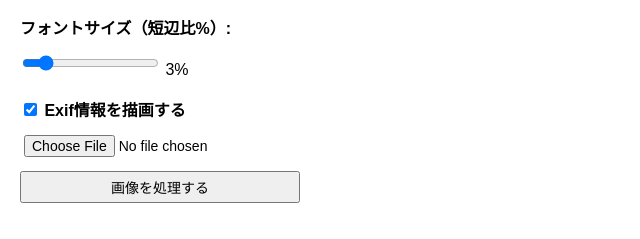
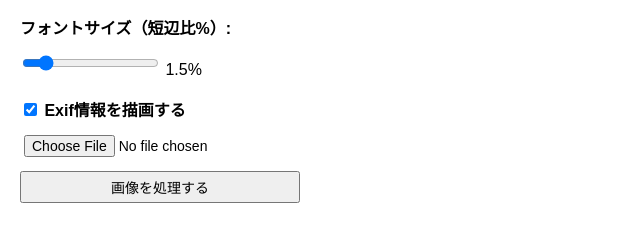
Before and after one commit to CiaNostal/white_frame_tool, a plain HTML site: page index.html in a window 1280 px wide. Shown: the part 554-793 px from the top of the page, 0-640 px from the left. Drawn offline with Linux system fonts and the light colour scheme.

Commit message:
Update index.html

```diff
--- a/index.html
+++ b/index.html
@@ -44,7 +44,7 @@
       <label>フォントサイズ（短辺比%）:</label>
       <div class="control-group">
         <input type="range" id="fontSizeRatioSlider" min="0.5" max="10" step="0.1" value="1.5">
-        <span id="fontSizeRatioValue">3%</span>
+        <span id="fontSizeRatioValue">1.5%</span>
       </div>
 
       <label><input type="checkbox" id="exifToggle" checked> Exif情報を描画する</label>
```
